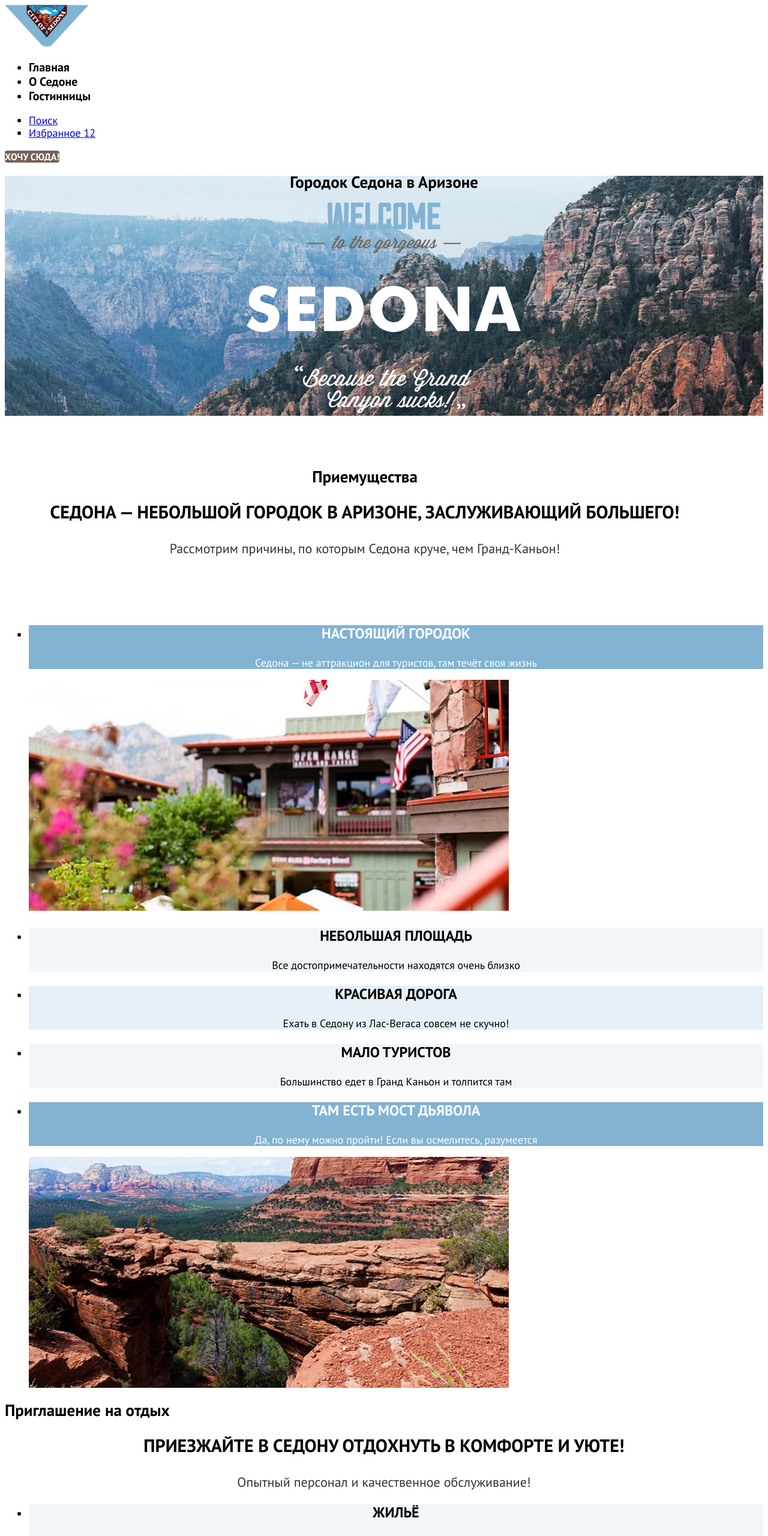
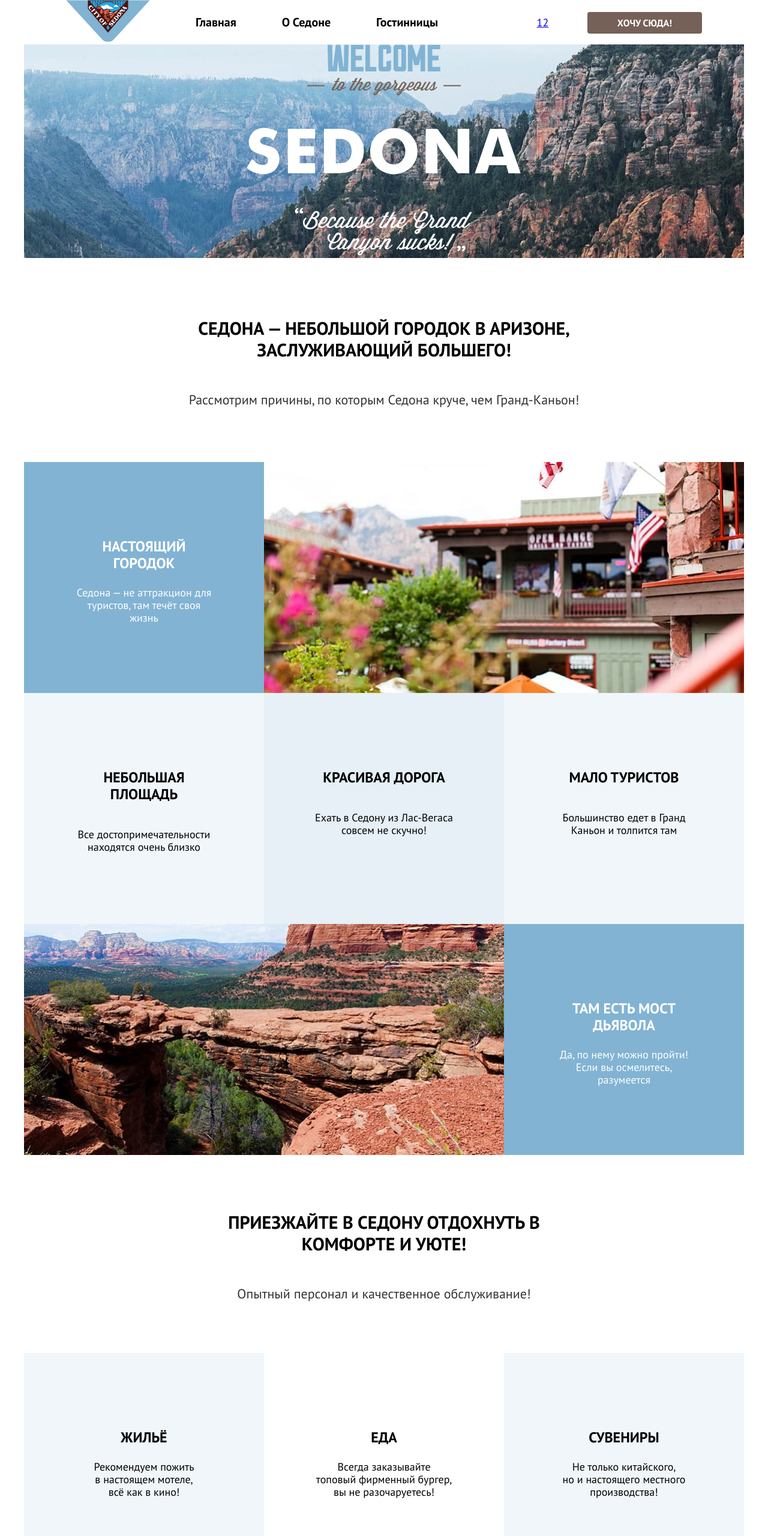
Before and after one commit to vovke31/2565535-sedona-2, a plain HTML site: page index.html in a window 1280 px wide. Shown: the top 2560 px of the page at 60% size. Drawn offline with Linux system fonts and the light colour scheme.

Commit message:
Добавляет сетку для главной страницы

```diff
--- a/index.html
+++ b/index.html
@@ -6,12 +6,15 @@
     <link rel="stylesheet" href="styles/styles.css">
   </head>
   <body>
+    <div class="container">
       <header class="page-header">
         <nav class="navigation">
+          <ul class="navigation-list">
+            <li class="navigation-list-item navigation-list-logo">
               <a class="navigation-logo-image">
                 <img src="images/icons/logo-sedona.svg" alt="Логотип Седона" width="140" height="70" class="">
               </a>
-        <ul class="navigation-list">
+            </li>
             <li class="navigation-list-item">
               <a class="navigation-link current-link">
                 Главная
@@ -40,11 +43,14 @@
                 <span class="navigation-user-featured">12</span>
               </a>
             </li>
+            <li class="navigation-user-item">
+              <a class="navigation-user-button button button-link"><span>Хочу сюда!</span></a>
+            </li>
           </ul>
-        <a class="navigation-user-button button button-link"><span>Хочу сюда!</span></a>
         </nav>
       </header>
       <main class="main-index main">
+        <div class="main-container">
           <section class="hero">
             <h1 class="visually-hidden">Городок Седона в Аризоне</h1>
             <img class="hero-image" src="images/icons/welcome.svg" width="458" height="352" alt="Welcome to the gorgeous Sedona, because the Grand Canyon sucks!">
@@ -56,37 +62,37 @@
               <p class="advantages-text">Рассмотрим причины, по которым Седона круче, чем Гранд-Каньон!</p>
             </header>
             <ul class="advantages-list">
-          <li class="advantages-item">
-            <div class="advantages-card-image-discription">
+              <li class="advantages-item advantages-item-image">
+                <div class="advantages-image-discription advantages-card-discription">
                   <p class="advantages-card-title">Настоящий городок</p>
                   <p class="advantages-card-text">Седона — не аттракцион для туристов, там течёт своя жизнь</p>
                 </div>
                   <img src="images/sedona-street.jpg" width="800" height="385" alt="Улица в Седоне" class="advantages-img">
               </li>
               <li class="advantages-item">
-            <div class="advantages-card-discription">
+                <div class="advantages-card-discription basic-cards">
                   <p class="advantages-card-title">Небольшая площадь</p>
                   <p class="advantages-card-text">Все достопримечательности находятся очень близко</p>
                 </div>
               </li>
               <li class="advantages-item">
-            <div class="advantages-card-basic">
+                <div class="advantages-card-basic basic-cards advantages-card-discription">
                   <p class="advantages-card-title">Красивая дорога</p>
                   <p class="advantages-card-text">Ехать в Седону из Лас-Вегаса совсем не скучно!</p>
                 </div>
               </li>
               <li class="advantages-item">
-            <div class="advantages-card-discription">
+                <div class="advantages-card-discription basic-cards">
                   <p class="advantages-card-title">Мало туристов</p>
                   <p class="advantages-card-text">Большинство едет в Гранд Каньон и толпится там</p>
                 </div>
               </li>
-          <li class="advantages-item">
-            <div class="advantages-card-image-discription">
+              <li class="advantages-item advantages-item-image">
+                <img src="images/bridge.jpg" width="800" height="385" alt="Мост дьявола около Седоны" class="advantages-img">
+                <div class="advantages-image-discription advantages-card-discription">
                   <p class="advantages-card-title">Там есть мост дьявола</p>
                   <p class="advantages-card-text">Да, по нему можно пройти! Если вы осмелитесь, разумеется</p>
                 </div>
-              <img src="images/bridge.jpg" width="800" height="385" alt="Мост дьявола около Седоны" class="advantages-img">
               </li>
             </ul>
           </section>
@@ -99,15 +105,15 @@
             <ul class="invite-list">
               <li class="invite-card advantages-card-discription">
                   <h3 class="invite-card-title advantages-card-title">Жильё</h3>
-              <p class="invite-card-text advantages-card-text">Рекомендуем пожитьв настоящем мотеле, всё как в кино!</p>
+                  <p class="invite-card-text advantages-card-text">Рекомендуем пожить <br> в настоящем мотеле, <br> всё как в кино!</p>
               </li>
-          <li class="invite-card">
+              <li class="invite-card advantages-card-discription invite-card-basic">
                   <h3 class="invite-card-title advantages-card-title">Еда</h3>
-              <p class="invite-card-text advantages-card-text">Всегда заказывайтетоповый фирменный бургер, вы не разочаруетесь!</p>
+                  <p class="invite-card-text advantages-card-text">Всегда заказывайте <br> топовый фирменный бургер, вы не разочаруетесь!</p>
               </li>
               <li class="invite-card advantages-card-discription">
                   <h3 class="invite-card-title advantages-card-title">Сувениры</h3>
-              <p class="invite-card-text advantages-card-text">Не только китайского, но и настоящего местного производства!</p>
+                  <p class="invite-card-text advantages-card-text">Не только китайского, <br> но и настоящего местного производства!</p>
               </li>
             </ul>
           </section>
@@ -115,11 +121,12 @@
             <h2 class="visually-hidden">Поиск гостинницы</h2>
             <div class="booking-search">
               <p class="booking-title advantages-title">Заинтересовались?</p>
-          <p class="booking-text advantages-text">Укажите предполагаемые даты поездки,и мы покажем вам лучшие предложения гостиниц в Седоне</p>
+              <p class="booking-text advantages-text">Укажите предполагаемые даты поездки, <br>и мы покажем вам лучшие предложения гостиниц в Седоне</p>
               <a href="#" class="booking-button button button-link">ПОИСК ГОСТИНИЦЫ В Седоне</a>
             </div>
           </section>
           <section class="subscribe">
+            <div class="subscribe-main">
               <h2 class="visually-hidden">Рассылка по почте</h2>
             <div class="subscribe-card">
               <p class="subscribe-title advantages-title">Подпишитесь на рассылку</p>
@@ -131,8 +138,10 @@
               </label>
               <button class="subscribe-button button button-btn" type="submit">Подписаться</button>
             </form>
+            </div>
           </section>
-      <footer class="footer">
+        </div>
+        <foot class="footer">
             <ul class="footer-socials">
               <li class="footer-social-item">
                 <a class="footer-social-link" href="https://vk.com/htmlacademy">
@@ -156,5 +165,6 @@
             </a>
         </footer>
       </main>
+    </div>
   </body>
 </html>
--- a/styles/styles.css
+++ b/styles/styles.css
@@ -32,6 +32,9 @@
   font-display: swap;
 }
 
+html {
+  height: 100%;
+}
 
 body {
   font-family: "PT Sans", sans-serif;
@@ -39,6 +42,29 @@ body {
   line-height: 21px;
   color: black;
   background-color: #fff;
+  margin: 0;
+  min-height: 100vh;
+  display: flex;
+  flex-direction: column;
+}
+
+.main-container {
+  width: 1200px;
+  margin: 0 auto;
+}
+
+
+.visually-hidden {
+  position: absolute;
+  width: 1px;
+  height: 1px;
+  margin: -1px;
+  border: 0;
+  padding: 0;
+  white-space: nowrap;
+  clip-path: inset(100%);
+  clip: rect(0 0 0 0);
+  overflow: hidden;
 }
 
 .page-header {
@@ -56,20 +82,56 @@ body {
   text-decoration: none;
 }
 
+.navigation-user {
+  list-style-type: none;
+}
+
 .hero {
   background-image: url("../images/background-1.jpg");
   background-repeat: no-repeat;
   text-align: center;
-  background-size: cover;
+  background-size: 100% auto;
   background-color:#abd3f6a6 ;
   background-position: center;
 }
 
 .advantages-header{
-  width: 1200px;
   height: auto;
   padding: 69px 0;
   text-align: center;
+  display: flex;
+  flex-direction: column;
+  justify-content: center;
+  align-items: center;
+  gap: 25;
+  margin: 0 auto;
+}
+
+.advantages-list {
+  margin: 0;
+  padding: 0;
+  text-align: center;
+  list-style-type: none;
+  display: flex;
+  flex-direction: row;
+  flex-wrap: wrap;
+}
+
+.advantages-item {
+  display: flex;
+  justify-content: center;
+  flex-wrap: wrap;
+  gap: 0;
+}
+
+.advantages-item-image {
+  display: flex;
+  width: 1200px;
+  flex-wrap: nowrap;
+}
+
+.advantages-image {
+  height: 100%;
 }
 
 .advantages-title {
@@ -78,6 +140,7 @@ body {
   font-weight: 700;
   line-height: 36px;
   text-align: center;
+  max-width: 620px;
 }
 
 .advantages-text {
@@ -88,17 +151,28 @@ body {
   text-align: center;
 }
 
-.advantages-card-image-discription {
+
+.advantages-card-discription {
+  background: rgba(131, 179, 211, 0.12);
+  width: 400px;
+  height: 385px;
+  padding: 103px 85px;
+  box-sizing: border-box;
+}
+
+.advantages-card-basic {
+  background: rgba(131, 179, 211, 0.2);
+}
+
+.advantages-image-discription {
   background: rgb(130, 179, 211);
   color: rgb(255, 255, 255);
 }
 
-.advantages-card-discription {
-  background: rgba(131, 179, 211, 0.12);
-}
-
-.advantages-card-basic {
-  background: rgba(131, 179, 211, 0.2);
+.basic-cards {
+  display: flex;
+  flex-direction: column;
+  box-sizing: border-box;
 }
 
 
@@ -116,6 +190,47 @@ body {
   line-height: 21px;
   text-align: center;
 }
+
+.invite-list {
+  list-style-type: none;
+  display: flex;
+  margin: 0 auto;
+  padding: 0;
+}
+
+.invite-card-basic {
+  background: rgb(255, 255, 255);
+}
+
+.invite-card-text {
+  max-width: 230px;
+}
+
+.advantages-invite-header {
+  display: flex;
+  flex-direction: column;
+  justify-content: center;
+  align-items: center;
+  padding: 64px 0;
+  margin: 0 auto;
+  gap: 20;
+}
+
+.booking {
+  min-height: 406px;
+  height: 100%;
+}
+
+.booking-search {
+  display: flex;
+  justify-content: center;
+  align-items: center;
+  flex-direction: column;
+  box-sizing: border-box;
+  padding: 96px 304px;
+  margin: 0;
+  }
+
 
 .button {
   border-radius: 4px;
@@ -141,6 +256,17 @@ body {
 .booking-button {
   font-size: 20px;
   line-height: 36px;
+  width: 376px;
+  height: 52px;
+  padding: 8px 50px;
+  box-sizing: border-box;
+}
+
+.navigation-user-button {
+  width: 160px;
+  height: 36px;
+  padding: 8px 50px 8px 50px;
+  margin-left: 20px;
 }
 
 .subscribe {
@@ -150,6 +276,15 @@ body {
   background-size: cover;
   background-color:#abd3f6a6 ;
   background-position: center;
+  display: flex;
+  flex-direction: column;
+  justify-content: center;
+  align-items: center;
+  margin: 0;
+  width: 1200px;
+  height: 415px;
+  box-sizing: border-box;
+  padding: 96px 258px 104px 258px;
 }
 
 .subscribe-title {
@@ -163,6 +298,7 @@ body {
 .subscribe-button {
   font-size: 20px;
   line-height: 36px;
+
 }
 
 .subscribe-input {
@@ -172,6 +308,19 @@ body {
   line-height: 24px;
   text-align: left;
 }
+
+.footer {
+  display: flex;
+  justify-content: space-between;
+  align-items: center;
+  width: 1200px;
+  height: 120px;
+  margin: 0 auto;
+  box-sizing: border-box;
+  padding: 40px 70px 30px;
+}
+
+
 
 .footer-contacts {
   color: rgb(0, 0, 0);
@@ -183,6 +332,10 @@ body {
   text-decoration: none;
 }
 
+.footer-socials {
+  list-style-type: none;
+}
+
 
 /*Catalog*/
 
@@ -192,6 +345,33 @@ body {
   background-repeat: no-repeat;
   background-size: cover;
   background-color: rgb(130, 179, 211);
+  width: 1200px;
+  margin: 0 auto;
+  padding: 35px 70px 70px 70px;
+}
+
+.filter-form {
+  display: flex;
+  box-sizing: border-box;
+  margin: 0 auto;
+
+}
+
+.filter-header {
+  position: static;
+  width: 1060px;
+  height: 107px;
+  display: flex;
+  flex-direction: column;
+}
+
+.breadcrumbs {
+  list-style-type: none;
+
+}
+
+.breadcrumbs-link-home {
+  text-decoration: none;
 }
 
 .breadcrumbs-link {
@@ -207,6 +387,10 @@ body {
   line-height: 24px;
   text-align: left;
   text-transform: capitalize;
+}
+
+.filter-list {
+  list-style-type: none;
 }
 
 .filter-checkbox-label {
@@ -239,6 +423,19 @@ body {
   text-align: left;
 }
 
+.sort-view {
+  list-style-type: none;
+}
+
+.sort-view-tile {
+  background-image: url(../images/icons/filter-grids.svg);
+  color: black;
+}
+
+.catalog-cards {
+  list-style-type: none;
+}
+
 .catalog-card-link {
   color: rgb(0, 0, 0);
   font-size: 24px;
@@ -269,6 +466,14 @@ body {
   background: rgb(242, 242, 242);
 }
 
+.catalog-sort {
+  display: flex;
+  justify-content: space-between;
+  align-items: center;
+  gap: 70px;
+
+}
+
 
 .pagination {
   font-size: 20px;
@@ -277,6 +482,7 @@ body {
   text-align: center;
   text-transform: uppercase;
   border-radius: 4px;
+  list-style-type: none;
 }
 
 .pagination-link {
@@ -294,3 +500,45 @@ body {
 .pagination-current {
   background: rgb(242, 242, 242);
 }
+
+
+/*Сетка страниц и крупных блоков*/
+
+.navigation {
+  display: flex;
+  justify-content: space-between;
+  width: 1060px;
+  margin: 0 auto;
+}
+
+.navigation-list {
+  margin: 0;
+  padding: 0;
+  width: 620px;
+  list-style-type: none;
+  display: flex;
+  justify-content: space-between;
+  align-items: center;
+  /*
+  display: flex;
+  justify-content: space-between;
+  flex-wrap: wrap;
+  align-items: center;
+  list-style-type: none;
+  min-width: 340px;*/
+}
+
+.navigation-user {
+  margin: 0;
+  padding: 0;
+  width: 320px;
+  list-style-type: none;
+  display: flex;
+  justify-content: space-between;
+  align-items: center;
+  /*
+  display: flex;
+  justify-content: space-between;
+  list-style-type: none;
+  margin-left: auto;*/
+}
```
Also changed, not shown: catalog.html (+9 -4 lines). Lines whose indentation alone changed are shown as unchanged.
